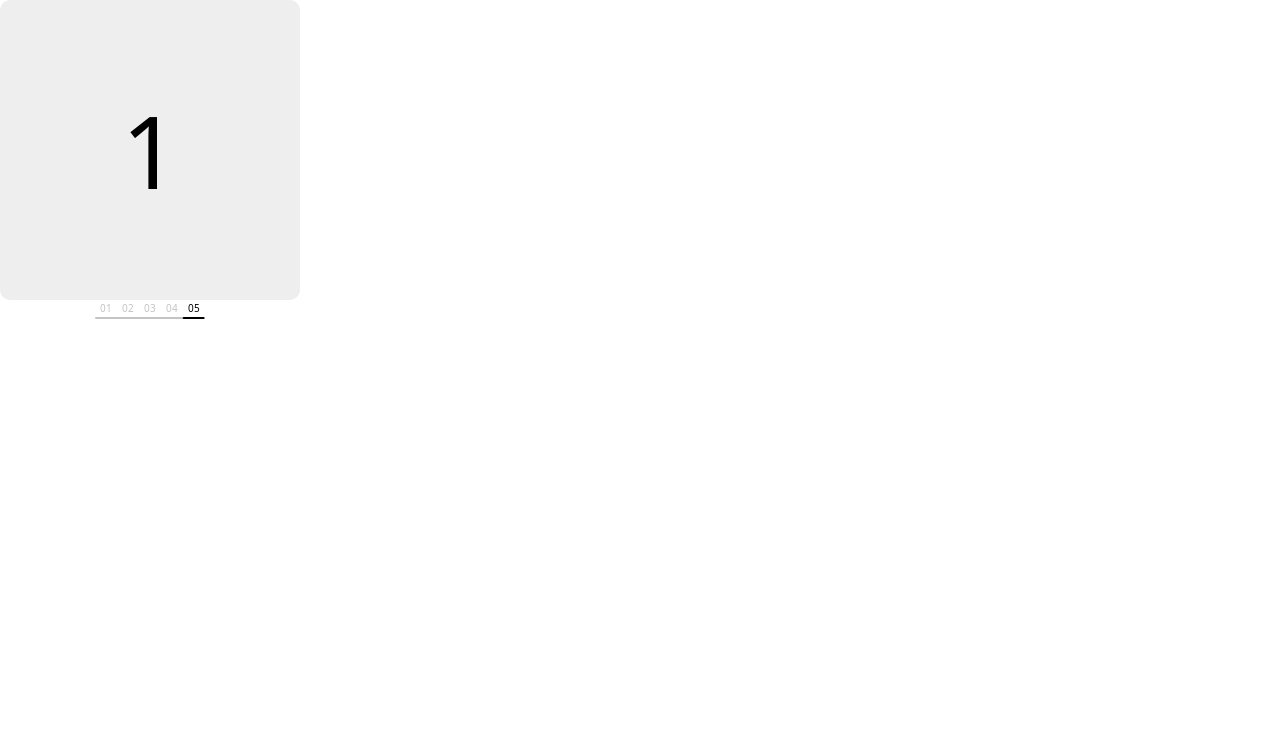
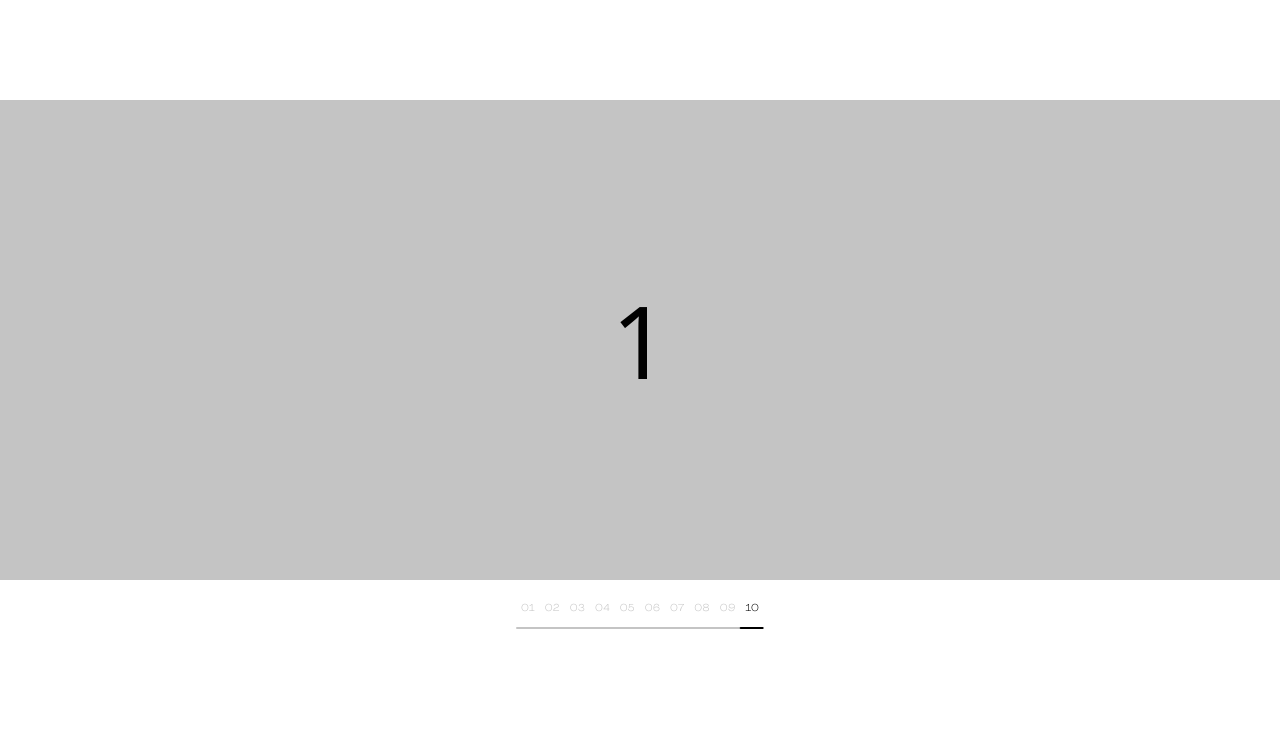
Before and after one commit to anandogs/mayarao, an Astro site: page /temp in a window 1280 px wide. Built offline with nearby package versions, Linux system fonts and the light colour scheme; Astro itself is replaced by a stand-in of ours.

Commit message:
working carousel - with correct dimensions

```diff
--- a/src/components/Carousel.svelte
+++ b/src/components/Carousel.svelte
@@ -1,16 +1,17 @@
 <script lang="ts">
+  import { onMount } from "svelte";
+  export let numberOfSlides: Number;
 
-    import { onMount } from 'svelte';
-    let currentSlide = 1
+  let currentSlide = 1;
+  let lastSlide = numberOfSlides;
+
   onMount(() => {
-        const images = document.querySelectorAll('.carousel-slide');
+    const images = document.querySelectorAll(".carousel-slide");
     let observer = new IntersectionObserver(
       (entries) => {
         entries.forEach((entry) => {
           if (entry.isIntersecting) {
-						currentSlide = parseInt(entry.target.id.split('-')[1])
-                        // entry.target.classList.toggle('flyClass');
-						// return observer.unobserve(entry.target);
+            currentSlide = parseInt(entry.target.id.split("-")[1]);
           }
         });
       },
@@ -19,50 +20,83 @@
     images.forEach((image) => {
       observer.observe(image);
     });
-
   });
-
-
 </script>
 
 <div class="slider">
-
   <div class="slides">
-    <div id="slide-1" class="carousel-slide">
-      1
+    {#each Array(numberOfSlides) as _, i}
+      <div class="carousel-slide" id={`slide-${i + 1}`}>
+        {i + 1}
       </div>
-    <div id="slide-2" class="carousel-slide">
-      2
-    </div>
-    <div id="slide-3" class="carousel-slide">
-      3
-    </div>
-    <div id="slide-4" class="carousel-slide">
-      4
-    </div>
-    <div id="slide-5" class="carousel-slide">
-      5
-    </div>
+    {/each}
   </div>
   <div class="slider-box">
-  <a style={currentSlide === 1? "color:#000;" : ""} on:click={() => currentSlide=1} href="#slide-1" class={currentSlide === 1? "first-selected": "first-unselected"}>01</a>
-  <a style={currentSlide === 2? "color:#000; border-bottom-color: #000;" : "border-bottom-color: #C4C4C4;"} on:click={() => currentSlide=2}  href="#slide-2">02</a>
-  <a style={currentSlide === 3? "color:#000; border-bottom-color: #000;" : "border-bottom-color: #C4C4C4;"} on:click={() => currentSlide=3}  href="#slide-3">03</a>
-  <a style={currentSlide === 4? "color:#000; border-bottom-color: #000;" : "border-bottom-color: #C4C4C4;"} on:click={() => currentSlide=4}  href="#slide-4">04</a>
-  <a style={currentSlide === 5? "color:#000;" : ""} on:click={() => currentSlide=5} href="#slide-5" class={currentSlide === 5? "last-selected": "last-unselected"}>05</a>
+    <a
+      style={currentSlide === 1 ? "color:#000;" : ""}
+      href="#slide-1"
+      class={currentSlide === 1 ? "first-selected" : "first-unselected"}>01</a
+    >
+    <a
+      style={currentSlide === 2
+        ? "color:#000; border-bottom-color: #000;"
+        : "border-bottom-color: #C4C4C4;"}
+      href="#slide-2">02</a
+    >
+    <a
+      style={currentSlide === 3
+        ? "color:#000; border-bottom-color: #000;"
+        : "border-bottom-color: #C4C4C4;"}
+      href="#slide-3">03</a
+    >
+    <a
+      style={currentSlide === 4
+        ? "color:#000; border-bottom-color: #000;"
+        : "border-bottom-color: #C4C4C4;"}
+      href="#slide-4">04</a
+    >
+    <a
+      style={currentSlide === 5
+        ? "color:#000; border-bottom-color: #000;"
+        : "border-bottom-color: #C4C4C4;"}
+      href="#slide-5">05</a
+    >
+    <a
+      style={currentSlide === 6
+        ? "color:#000; border-bottom-color: #000;"
+        : "border-bottom-color: #C4C4C4;"}
+      href="#slide-6">06</a
+    >
+    <a
+      style={currentSlide === 7
+        ? "color:#000; border-bottom-color: #000;"
+        : "border-bottom-color: #C4C4C4;"}
+      href="#slide-7">07</a
+    >
+    <a
+      style={currentSlide === 8
+        ? "color:#000; border-bottom-color: #000;"
+        : "border-bottom-color: #C4C4C4;"}
+      href="#slide-8">08</a
+    >
+    <a
+      style={currentSlide === 9
+        ? "color:#000; border-bottom-color: #000;"
+        : "border-bottom-color: #C4C4C4;"}
+      href="#slide-9">09</a
+    >
+
+    <a
+      style={currentSlide === 10 ? "color:#000;" : ""}
+      href="#slide-10"
+      class={currentSlide === 10 ? "last-selected" : "last-unselected"}>10</a
+    >
   </div>
 </div>
 
 <style>
-
-* {
-box-sizing: border-box;
-}
-
   .slider {
-width: 300px;
-text-align: center;
-overflow: hidden;
+    width: 100vw;
   }
 
   .slides {
@@ -70,30 +104,19 @@ display: flex;
     overflow-x: auto;
     scroll-snap-type: x mandatory;
     scroll-behavior: smooth;
-scrollbar-width: none;  /* Firefox */
+    scrollbar-width: none;
   }
+
   .slides::-webkit-scrollbar {
     display: none;
   }
-.slides::-webkit-scrollbar-thumb {
-    display: none;
-}
-.slides::-webkit-scrollbar-track {
-    display: none;
-}
+
   .slides > div {
     scroll-snap-align: start;
     flex-shrink: 0;
-width: 300px;
-height: 300px;
-margin-right: 50px;
-border-radius: 10px;
-background: #eee;
-transform-origin: center center;
-transform: scale(1);
-transition: transform 0.5s;
-position: relative;
-
+    width: 100vw;
+    height: 480px;
+    background: #c4c4c4;
     display: flex;
     justify-content: center;
     align-items: center;
@@ -104,28 +127,19 @@ font-size: 100px;
     display: flex;
     width: 100%;
     justify-content: center;
-
+    padding-top: 20px;
   }
 
   .slider-box > a {
-
-display: inline-flex;
-/* width: 1.5rem; */
-/* height: 1.5rem; */
-background: white;
-text-decoration: none;
-align-items: center;
-justify-content: center;
-/* border-radius: 50%; */
-/* margin: 0 0 0.5rem 0; */
     position: relative;
+    padding-bottom: 10px;
     padding-left: 5px;
     padding-right: 5px;
     font-size: 10px;
     line-height: 17px;
     letter-spacing: 0.03em;
     text-align: center;
-color: #C4C4C4;
+    color: #c4c4c4;
     border-bottom-width: 2px;
     border-bottom-style: solid;
   }
@@ -135,71 +149,69 @@ color: #000;
   }
 
   .last-unselected {
-border-bottom-color: transparent
+    border-bottom-color: transparent;
   }
 
   .last-selected {
-border-bottom-color: transparent
+    border-bottom-color: transparent;
   }
 
   .first-unselected {
-border-bottom-color: transparent
+    border-bottom-color: transparent;
   }
 
   .last-selected {
-border-bottom-color: transparent
+    border-bottom-color: transparent;
   }
 
   .last-selected:after {
-    content:'';
-  position:absolute;
-  bottom:-2px;
-  left:0;
-  right:0;
-  height:2px;
+    content: "";
+    position: absolute;
+    bottom: -2px;
+    left: 0;
+    right: 0;
+    height: 2px;
     background: #000;
-  border-radius:30px 30px;
-  transform: translateX(-.3px);
+    border-radius: 30px 30px;
+    transform: translateX(-0.3px);
   }
 
   .last-unselected:after {
-    content:'';
-  position:absolute;
-  bottom:-2px;
-  left:0;
-  right:0;
-  height:2px;
-  background: #C4C4C4;
-  border-radius:0 30px 30px 0;
-
+    content: "";
+    position: absolute;
+    bottom: -2px;
+    left: 0;
+    right: 0;
+    height: 2px;
+    background: #c4c4c4;
+    border-radius: 0 30px 30px 0;
   }
 
-
   .first-selected:after {
-    content:'';
-  position:absolute;
-  bottom:-2px;
-  left:0;
-  right:0;
-  height:2px;
+    content: "";
+    position: absolute;
+    bottom: -2px;
+    left: 0;
+    right: 0;
+    height: 2px;
     background: #000;
-  border-radius:30px 30px;
-  transform: translateX(.3px);
+    border-radius: 30px 30px;
+    transform: translateX(0.3px);
   }
 
   .first-unselected:after {
-    content:'';
-  position:absolute;
-  bottom:-2px;
-  left:0;
-  right:0;
-  height:2px;
-  background: #C4C4C4;
-  border-radius:30px 0 0 30px;
-
+    content: "";
+    position: absolute;
+    bottom: -2px;
+    left: 0;
+    right: 0;
+    height: 2px;
+    background: #c4c4c4;
+    border-radius: 30px 0 0 30px;
   }
-
-
-
-
+  .current-slide {
+    background-color: blue;
+    background: blue;
+    color: black;
+  }
 </style>
--- a/src/layouts/Layout.astro
+++ b/src/layouts/Layout.astro
@@ -25,7 +25,11 @@ const { title } = Astro.props as Props;
 				font-display: swap;
 			}
 
-			p, a {
+			a {
+				font-family: "Agrandir Variable";
+			}
+
+			p {
 				font-family: "Agrandir Variable";
 				font-weight: 336;
 				font-style: normal;
--- a/src/pages/temp.astro
+++ b/src/pages/temp.astro
@@ -1,8 +1,12 @@
 ---
 import Carousel from "../components/Carousel.svelte";
+import Layout from "../layouts/Layout.astro";
 ---
 
-<div>
-    <Carousel client:load/>
+<Layout title="carouselTest">
+
     <div style={"height:100px"}></div>
-</div>
+    <Carousel client:load numberOfSlides={10}/>
+    <div style={"height:100px"}></div>
+
+</Layout>
```
Lines whose indentation alone changed are shown as unchanged.
